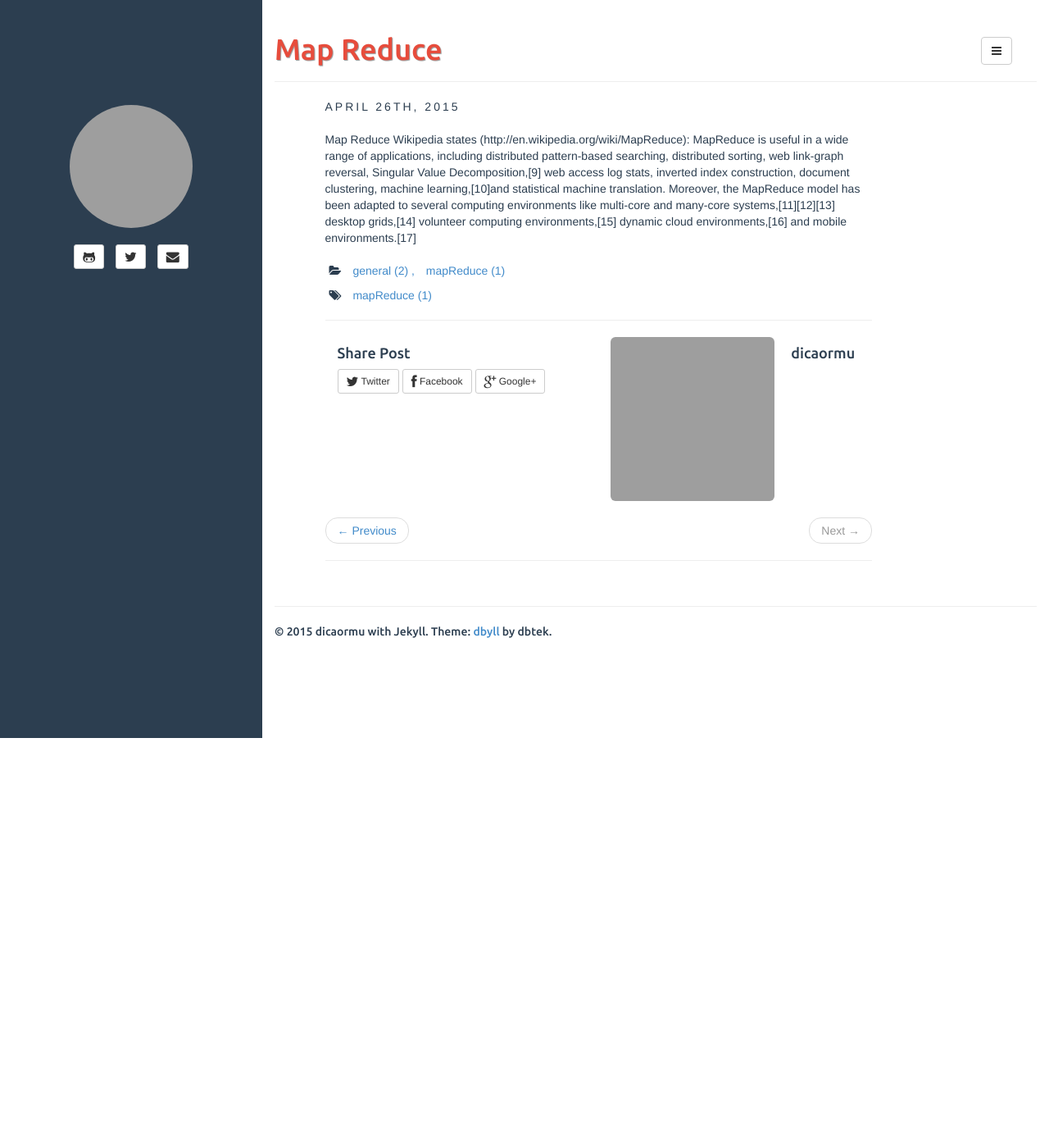
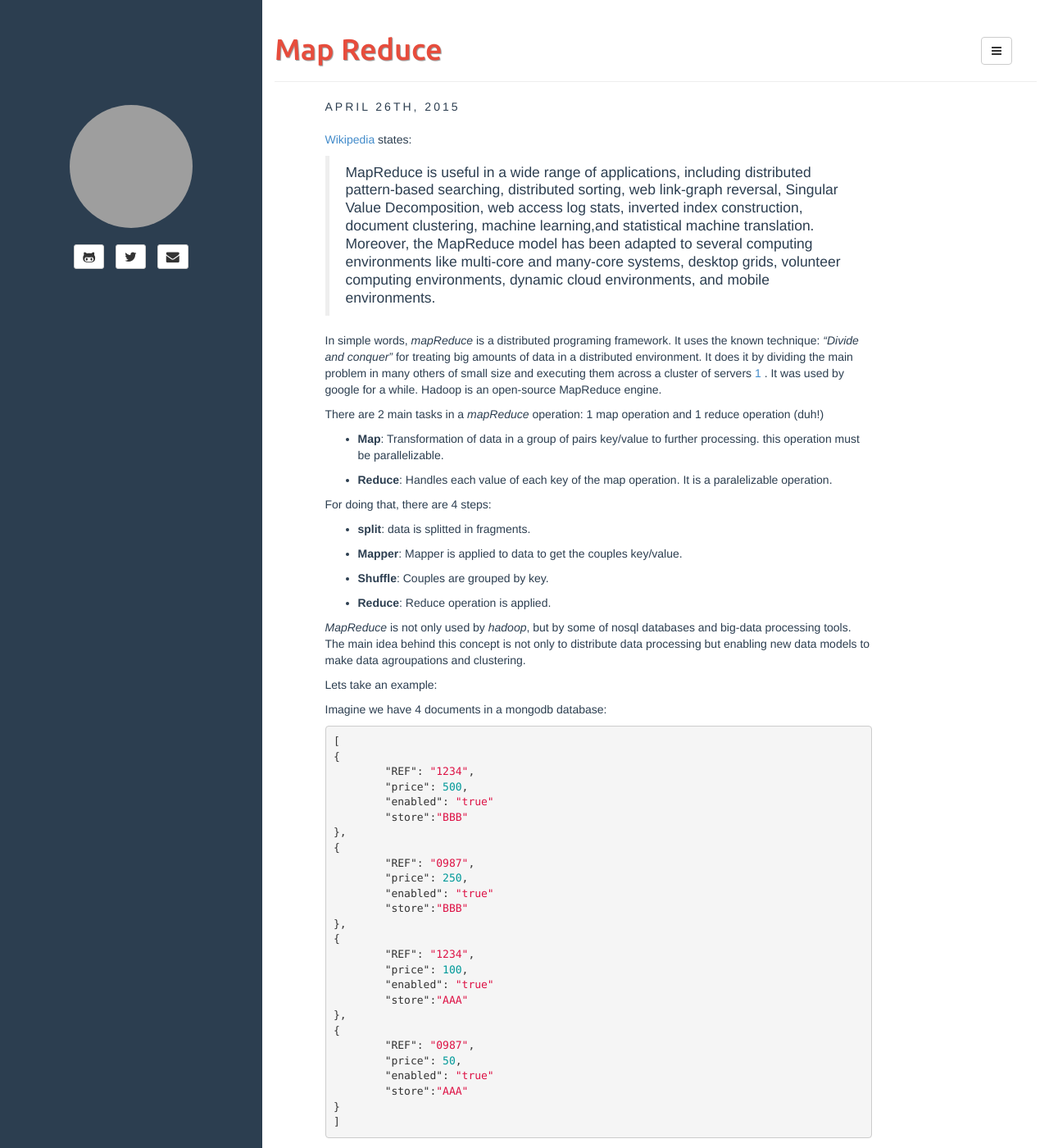
Before and after one commit to dicaormu/dicaormu.github.io, a Jekyll site: the page built from _posts/2015-04-26-mapReduce.md, in a window 1280 px wide and 1400 px high. Shown: the whole window at 82% size. Built offline with Jekyll 4.4.1, drawn with Linux system fonts in a browser that asks for light colours; some of the changed text lies outside the part shown; grey boxes are pictures that could not be loaded.

Commit message:
post of april 26

```diff
--- a/_posts/2015-04-26-mapReduce.md
+++ b/_posts/2015-04-26-mapReduce.md
@@ -6,6 +6,95 @@ tags: [mapReduce]
 fullview: false
 ---
 
-Map Reduce
-Wikipedia states (http://en.wikipedia.org/wiki/MapReduce):
-MapReduce is useful in a wide range of applications, including distributed pattern-based searching, distributed sorting, web link-graph reversal, Singular Value Decomposition,[9] web access log stats, inverted index construction, document clustering, machine learning,[10]and statistical machine translation. Moreover, the MapReduce model has been adapted to several computing environments like multi-core and many-core systems,[11][12][13] desktop grids,[14] volunteer computing environments,[15] dynamic cloud environments,[16] and mobile environments.[17]
+
+[Wikipedia](http://en.wikipedia.org/wiki/MapReduce) states:
+
+> MapReduce is useful in a wide range of applications, including distributed pattern-based searching, distributed sorting, web link-graph reversal, Singular Value Decomposition, web access log stats, inverted index construction, document clustering, machine learning,and statistical machine translation. Moreover, the MapReduce model has been adapted to several computing environments like multi-core and many-core systems, desktop grids, volunteer computing environments, dynamic cloud environments, and mobile environments.
+
+In simple words, _mapReduce_ is a distributed programing framework. It uses the known technique: _"Divide and conquer"_ for treating big amounts of data in a distributed environment. It does it by dividing the main problem in many others of small size and executing them across a cluster of servers [1] . It was used by google for a while. Hadoop is an open-source MapReduce engine.
+
+There are 2 main tasks in a _mapReduce_ operation: 1 map operation and 1 reduce operation (duh!)
+
+* __Map__: Transformation of data in a group of pairs key/value to further processing. this operation must be parallelizable.
+
+* __Reduce__: Handles each value of each key of the map operation. It is a paralelizable operation.
+
+For doing that, there are 4 steps:
+
+* __split__: data is splitted in fragments.
+
+* __Mapper__: Mapper is applied to data to get the couples key/value.
+
+* __Shuffle__: Couples are grouped by key.
+
+* __Reduce__: Reduce operation is applied.
+
+_MapReduce_ is not only used by _hadoop_, but by some of nosql databases and big-data processing tools. The main idea behind this concept is not only to distribute data processing but enabling new data models to make data agroupations and clustering.
+
+Lets take an example:
+
+Imagine we have 4 documents in a mongodb database:
+{% highlight json %}
+
+[
+{
+	"REF": "1234",
+	"price": 500,
+	"enabled": "true"
+	"store":"BBB"
+},
+{
+	"REF": "0987",
+	"price": 250,
+	"enabled": "true"
+	"store":"BBB"
+},
+{
+	"REF": "1234",
+	"price": 100,
+	"enabled": "true"
+	"store":"AAA"
+},
+{
+	"REF": "0987",
+	"price": 50,
+	"enabled": "true"
+	"store":"AAA"
+}
+]
+
+{% endhighlight %}
+
+And now lets imagine that we need to get the average price by reference. The first thing we do is a _map_ operation, where we get 2 references as follows:
+
+{% highlight json %}
+{"1234" : {500,100}}
+{% endhighlight %}
+
+ and
+
+{% highlight json %}
+ {"0987" : {250,50}}
+{% endhighlight %}
+
+Finally, after a _reduce_ operation, we get
+{% highlight json %}
+{"_id": "1234",
+"value": 300}
+{% endhighlight %}
+
+and
+
+{% highlight json %}
+{"_id": "0987",
+"value": 150}
+{% endhighlight %}
+
+We can do _MapReduce_ without hadoop. It is available by several languages and even in the base libraries of some funcional languages.
+
+In _hadoop_, hive is frequently used as a way to do _MapReduce_ in a sql-like way.
+
+
+
+
+[1]: "See Programming Hive. Jason Rutherglen. Dean Wampler. Edward Capriolo."
```
